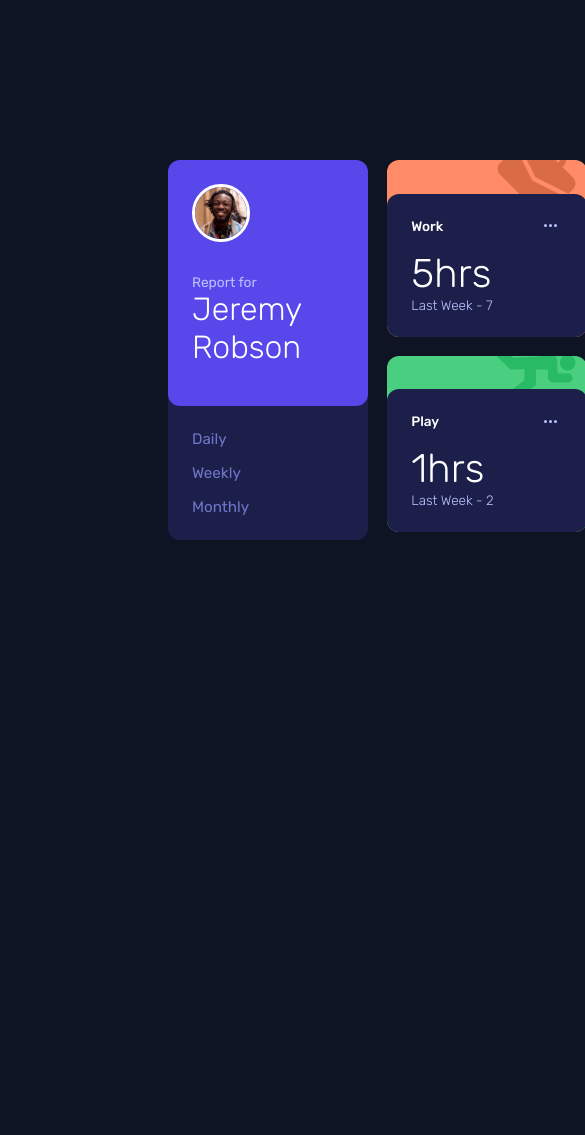
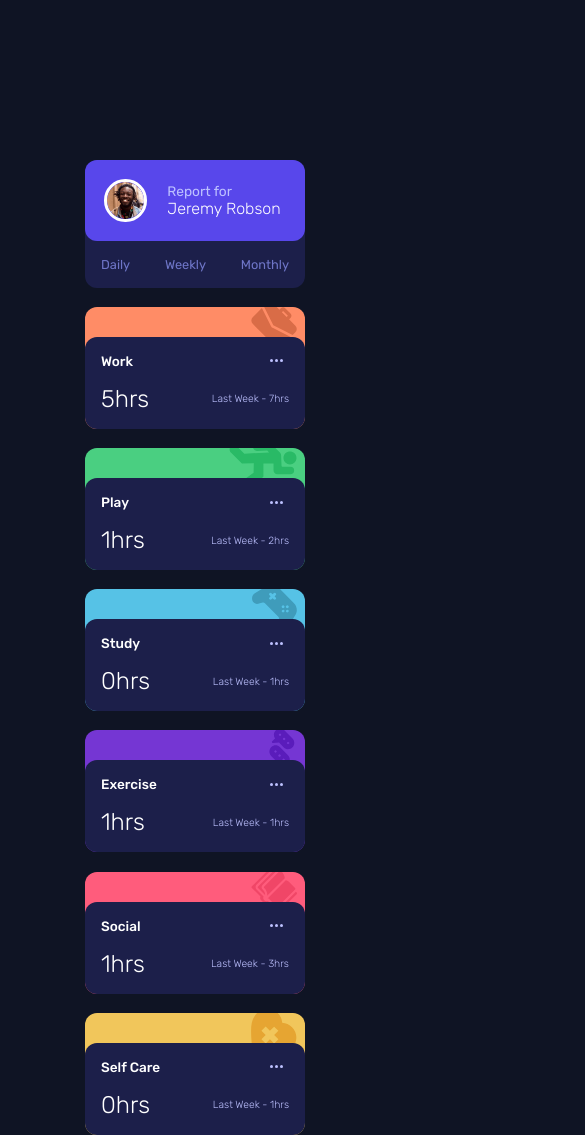
Before and after one commit to jpbascon/2.0.2, a plain HTML site: page index.html in a window 390 px wide. Shown: the top 1135 px of the page, 585 px wide, since content can reach past the window. Before the commit the page ends 1004 px from the top, so only its background shows below. Drawn offline with Linux system fonts and the light colour scheme.

Commit message:
Finalized project

```diff
--- a/index.html
+++ b/index.html
@@ -16,9 +16,7 @@
     <div class="layout">
       <div class="profile">
         <div class="top-container">
-          <div>
-            <img class="hero" src="./images/image-jeremy.png" alt="Jeremy's Picture">
-          </div>
+          <img class="hero" src="./images/image-jeremy.png" alt="Jeremy's Picture">
           <div class="profile-name">
             <p>
               Report for
@@ -74,7 +72,7 @@
       <div class="columns" id="column1">
         <div class="play">
           <div class="task-container">
-            <img class="task" src="./images/icon-work.svg">
+            <img class="task" src="./images/icon-play.svg">
           </div>
           <div class="activity-container">
             <div class="title-container">
@@ -91,7 +89,7 @@
         </div>
         <div class="social">
           <div class="task-container">
-            <img class="task" src="./images/icon-exercise.svg">
+            <img class="task" src="./images/icon-social.svg">
           </div>
           <div class="activity-container">
             <div class="title-container">
@@ -111,7 +109,7 @@
       <div class="columns" id="column1">
         <div class="study">
           <div class="task-container">
-            <img class="task" src="./images/icon-work.svg">
+            <img class="task" src="./images/icon-study.svg">
           </div>
           <div class="activity-container">
             <div class="title-container">
@@ -128,7 +126,7 @@
         </div>
         <div class="self-care">
           <div class="task-container">
-            <img class="task" src="./images/icon-exercise.svg">
+            <img class="task" src="./images/icon-self-care.svg">
           </div>
           <div class="activity-container">
             <div class="title-container">
--- a/scripts.js
+++ b/scripts.js
@@ -49,7 +49,7 @@ const appendItem = (item, index) => {
 
   titleDOM.textContent = item.title;
   currentWorkDOM.textContent = `${current}hrs`;
-  previousWorkDOM.textContent = `Last Week - ${previous}`;
+  previousWorkDOM.textContent = `Last Week - ${previous}hrs`;
 
 
   if (titles[index]) {
--- a/styles.css
+++ b/styles.css
@@ -54,6 +54,7 @@ main {
 .layout {
   display: flex;
   align-items: stretch;
+  justify-content: center;
   height: 100%;
   gap: 1.2rem;
 }
@@ -61,11 +62,9 @@ main {
 .profile {
   display: flex;
   flex-direction: column;
-  justify-content: center;
   background-color: var(--Navy-900);
   border-radius: 12px;
-  width: 200px;
-  height: 100%;
+  width: 190px;
   flex-shrink: 0;
 }
 
@@ -91,7 +90,7 @@ main {
 }
 
 .profile-name h2 {
-  font-size: 2rem;
+  font-size: 1.7rem;
   font-weight: 300;
   color: white;
 }
@@ -128,12 +127,17 @@ main {
 }
 
 .work,
-.exercise {
+.exercise,
+.play,
+.social,
+.study,
+.self-care {
   display: flex;
   flex-direction: column;
   border-radius: 12px;
-  width: 200px;
+  width: 170px;
   height: 100%;
+  cursor: pointer;
 }
 
 .work {
@@ -144,19 +148,47 @@ main {
   background-color: var(--Green-400);
 }
 
+.play {
+  background-color: var(--Blue-300);
+}
+
+.social {
+  background-color: var(--Purple-700);
+}
+
+.study {
+  background-color: var(--Pink-400);
+}
+
+.self-care {
+  background-color: var(--Yellow-300);
+}
+
 .task-container {
   display: flex;
   justify-content: end;
   align-items: center;
-  height: 33.5px;
-  padding-right: 0.7rem;
+  height: 30px;
   overflow: hidden;
 }
 
+.task {
+  margin-top: 0.4rem;
+  margin-right: 0.5rem;
+  height: 46px;
+}
+
 .activity-container {
+  position: relative;
+  height: 100%;
   border-radius: 12px;
   background-color: var(--Navy-900);
   padding: 1.5rem;
+  transition: filter 0.3s ease;
+}
+
+.activity-container:hover {
+  filter: brightness(1.2);
 }
 
 .title-container {
@@ -204,3 +236,78 @@ main {
   font-size: .85rem;
   font-weight: 300;
 }
+
+@media (max-width: 48rem) {
+  .layout {
+    flex-direction: column;
+    justify-content: center;
+    align-items: center;
+  }
+
+  .profile {
+    width: 100%;
+    min-width: 220px;
+  }
+
+  .top-container {
+    flex-direction: row;
+    align-items: center;
+    padding: 1.2rem;
+    gap: 1.3rem;
+  }
+
+  .profile-name h2 {
+    font-size: 1rem;
+  }
+
+  .hero {
+    width: 20%;
+  }
+
+  .filter {
+    flex-direction: row;
+    justify-content: space-between;
+    padding: 1rem;
+  }
+
+  .filter a {
+    font-size: .8rem;
+  }
+
+  .columns {
+    flex-direction: column;
+    align-items: center;
+    justify-content: center;
+    height: 100%;
+    min-width: 220px;
+    width: 100%;
+  }
+
+  .work,
+  .exercise,
+  .play,
+  .social,
+  .study,
+  .self-care {
+    width: 100%;
+    min-width: 220px;
+  }
+
+  .activity-container {
+    padding: 1rem;
+  }
+
+  .timeframe {
+    flex-direction: row;
+    justify-content: space-between;
+    align-items: center;
+  }
+
+  .current-work h1 {
+    font-size: 1.5rem;
+  }
+
+  .previous-work p {
+    font-size: .65rem;
+  }
+}
```
